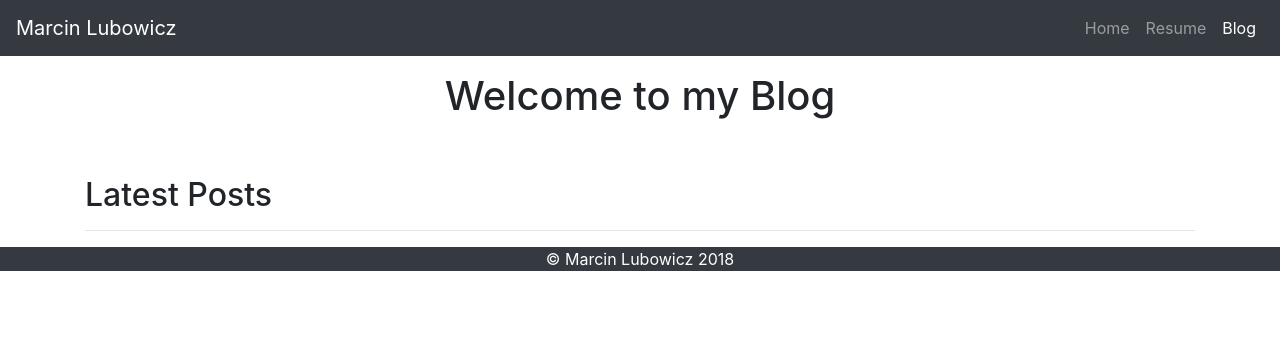
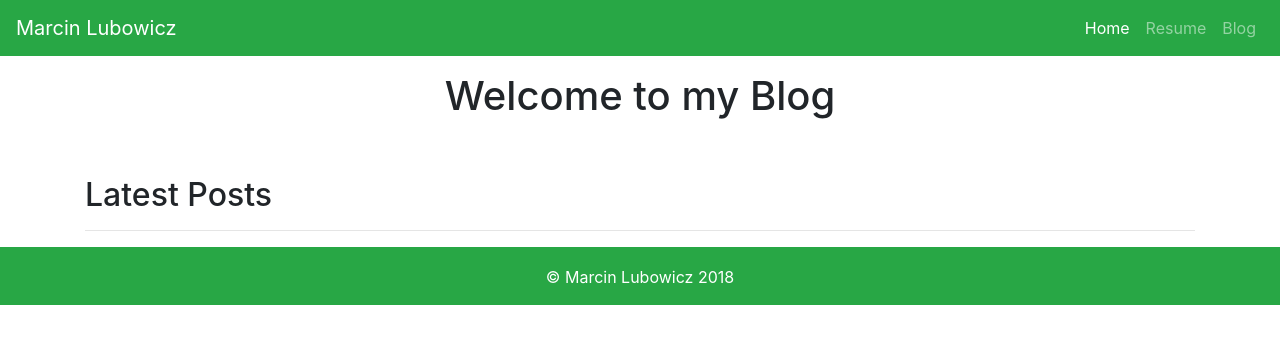
Before and after one commit to Moviss/Portfolio, a Django app: page /blog/ in a window 1280 px wide. Shown: the top 344 px of the page. Run offline with Django 3.2, Linux system fonts and the light colour scheme; data that the repository does not hold is empty; some libraries are stand-ins or nearby versions.

Commit message:
Improving layout

```diff
--- a/blog/templates/blog/allblogs.html
+++ b/blog/templates/blog/allblogs.html
@@ -20,16 +20,17 @@
   <body>
 
   <header>
-    <nav class="navbar navbar-expand-lg navbar-dark bg-dark">
+        <nav class="navbar navbar-expand-lg navbar-dark bg-success">
             <a class="navbar-brand" href="{% url 'home' %}">Marcin Lubowicz</a>
             <button class="navbar-toggler" type="button" data-toggle="collapse" data-target="#navbarNavAltMarkup" aria-controls="navbarNavAltMarkup" aria-expanded="false" aria-label="Toggle navigation">
                 <span class="navbar-toggler-icon"></span>
             </button>
             <div class="collapse navbar-collapse" id="navbarNavAltMarkup">
                 <div class="navbar-nav ml-auto">
-                <a class="nav-item nav-link" href="{% url 'home' %}">Home</a>
-                <a class="nav-item nav-link" href="{% static 'Marcin-Lubowicz-CV.pdf' %}">Resume</a>
-                <a class="nav-item nav-link active" href="{% url 'allblogs' %}">Blog</a>
+                    <a class="nav-item nav-link active" href="{% url 'home' %}">Home</a>
+                    <a class="nav-item nav-link" href="
+    {% static 'Marcin-Lubowicz-CV.pdf' %}">Resume</a>
+                    <a class="nav-item nav-link" href="{% url 'allblogs' %}">Blog</a>
                 </div>
             </div>
         </nav>
@@ -63,9 +64,10 @@
 
     </main>
 
-    <footer class="text-muted bg-dark">
+    <footer class="text-muted bg-success p-3">
       <div class="container text-center">
-        <p class="text-white">&copy; Marcin Lubowicz {% now "Y" %}</p>
+        <span class="text-white align-middle">&copy; Marcin Lubowicz
+            {% now "Y" %}</span>
       </div>
     </footer>
 
```
Also changed, not shown: blog/templates/blog/detail.html (+10 -10 lines), techs/templates/techs/home.html (+8 -7 lines). Lines whose indentation alone changed are shown as unchanged.
